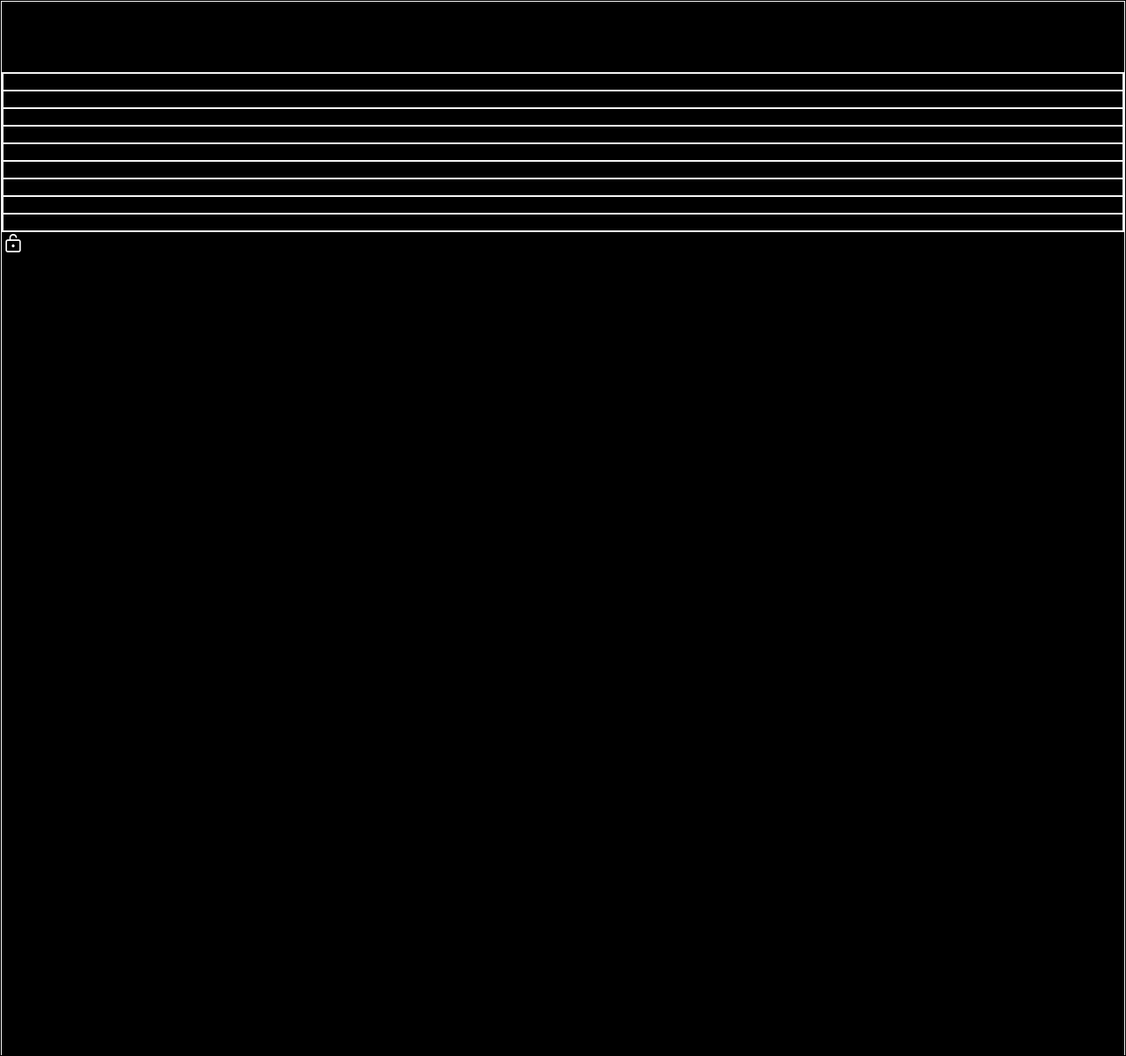
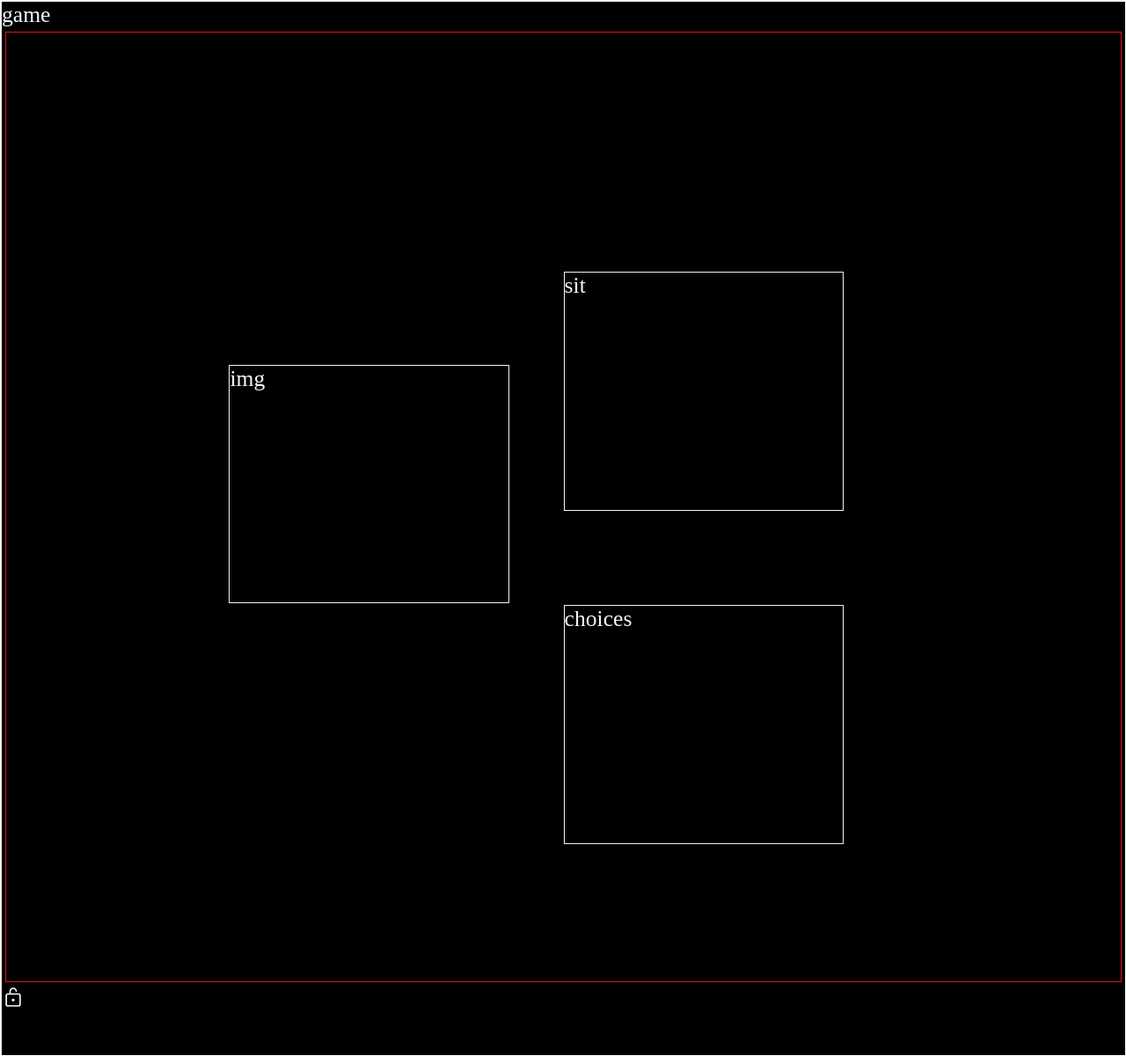
Before and after one commit to ARMILANCER/ocs, a PHP site: page /html/home.html in a window 1280 px wide. Shown: the whole page at 88% size. Run offline with PHP 8.4, Linux system fonts and the light colour scheme; data that the repository does not hold is empty.

Commit message:
Descrizione delle modifiche

```diff
--- a/game/css/base_component.css
+++ b/game/css/base_component.css
@@ -10,28 +10,55 @@ body {
 div{
     position: relative;
     border: 1px solid rgb(243, 243, 243);
-    position: relative;
-    border: 1px solid rgb(243, 243, 243);
 }
 
 .div_container {
     position: absolute;
-    top: 0;
-    left: 0;
+
     width: 100%;
     height: 100%;
-    border: 1px solid black;
+    border: 1px solid rgb(255, 255, 255);
     overflow-y: auto;
     overflow-x: hidden;
     box-sizing: border-box;
 }
 
 .div_view {
-    position: relative;
     width: 100%;
-    height: 100vh;
-    box-sizing: border-box;
+    height: 100%;
+
+    font-size: 2vw;
+    color: aliceblue;
 }
+
+.div_game{
+    margin: 4px;
+    width: 99vw;
+    height: 90%;
+    border: 1px solid rgb(228, 21, 21);
+}
+
+.div_img{
+    height: 25%;
+    width: 25%;
+
+    top: 35%;
+    left: 20%;
+}
+
+.div_situation{
+    height: 25%;
+    width: 25%;
+    top: 0%;
+    left: 50%;
+}
+.div_choices{
+    height: 25%;
+    width: 25%;
+    top: 10%;
+    left: 50%;
+}
+
 
 .div_specific {
     position: relative;
--- a/game/html/home.html
+++ b/game/html/home.html
@@ -9,14 +9,8 @@
 <body>
     <div id="div_container" class="div_container">
         <div id="div_view" class="div_view">
-            <h1 id="title" class="title">GAME</h1>
+            game
             <div id="div_game" class="div_game">
-                <div id="div_img" class="div_img">img</div>
-                <div id="div_situation" class="div_situation">sit</div>
-                <div id="div_choice" class="div_choices">choices</div>
-                <div id="div_img" class="div_img">img</div>
-                <div id="div_situation" class="div_situation">sit</div>
-                <div id="div_choice" class="div_choices">choices</div>
                 <div id="div_img" class="div_img">img</div>
                 <div id="div_situation" class="div_situation">sit</div>
                 <div id="div_choice" class="div_choices">choices</div>
```
